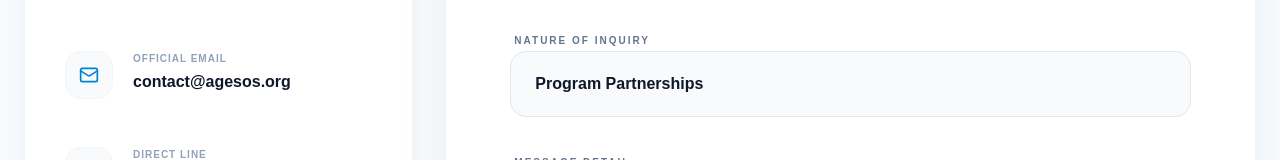
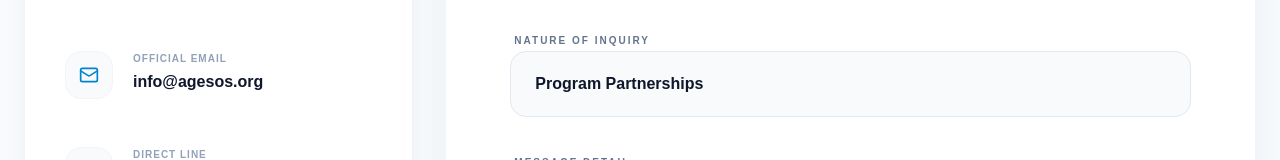
Before and after one commit to Hon-Tap/AGESOS, a Next.js app in the folder frontend/: page /contact in a window 1280 px wide. Shown: the part 623-783 px from the top of the page. Built offline with nearby package versions, Linux system fonts and the light colour scheme.

Commit message:
feat: update contact page

```diff
--- a/frontend/src/app/contact/page.tsx
+++ b/frontend/src/app/contact/page.tsx
@@ -93,7 +93,7 @@ export default function ContactPage() {
                   </div>
                   <div>
                     <p className="text-[10px] font-black uppercase text-slate-400 tracking-widest mb-1">Official Email</p>
-                    <p className="text-base font-bold text-slate-900">contact@agesos.org</p>
+                    <p className="text-base font-bold text-slate-900">info@agesos.org</p>
                   </div>
                 </div>
 
```
